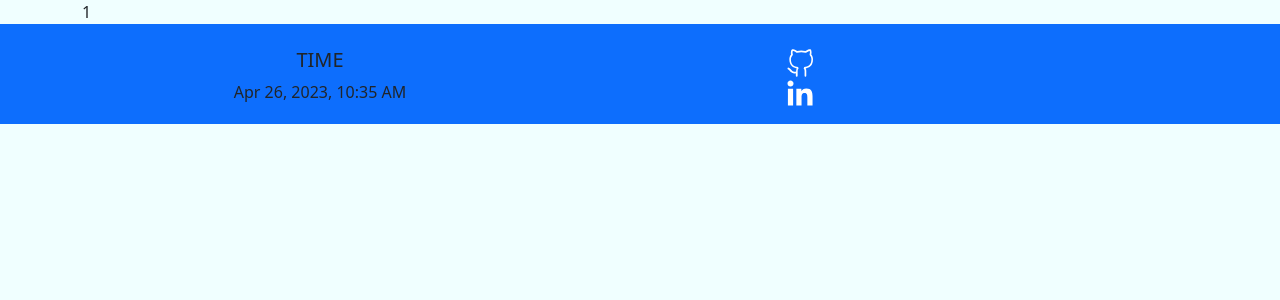
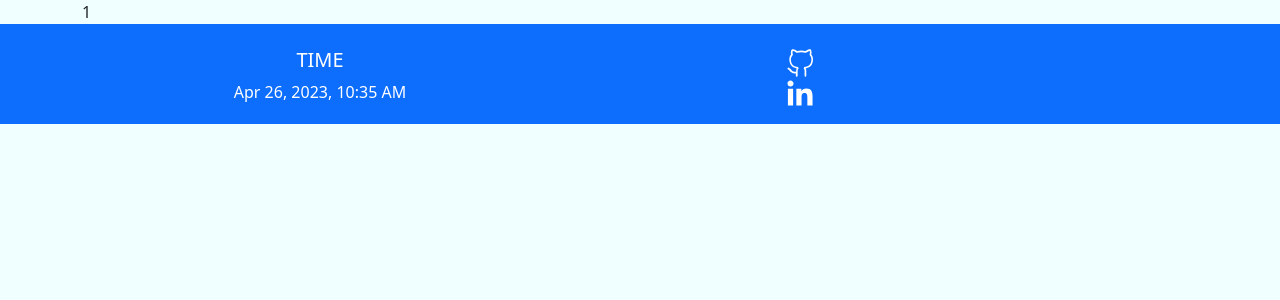
Before and after one commit to qbuus/FullstackToDo, a React (Create React App) app in the folder todofrontend/: page / in a window 1280 px wide. Shown: the top 300 px of the page. Built offline with nearby package versions, Linux system fonts and the light colour scheme.

Commit message:
footer text

```diff
--- a/todofrontend/src/components/Footer.tsx
+++ b/todofrontend/src/components/Footer.tsx
@@ -20,7 +20,7 @@ export default function Footer() {
   const formattedDate = dateFormat(date);
 
   return (
-    <footer className="page-footer font-small pt-4 blue bg-primary">
+    <footer className="page-footer font-small pt-4 blue bg-primary text-white">
       <div className="container-fluid text-center text-md-left">
         <div className="row">
           <div className="col-md-6 mt-md-0 mt-3">
```
